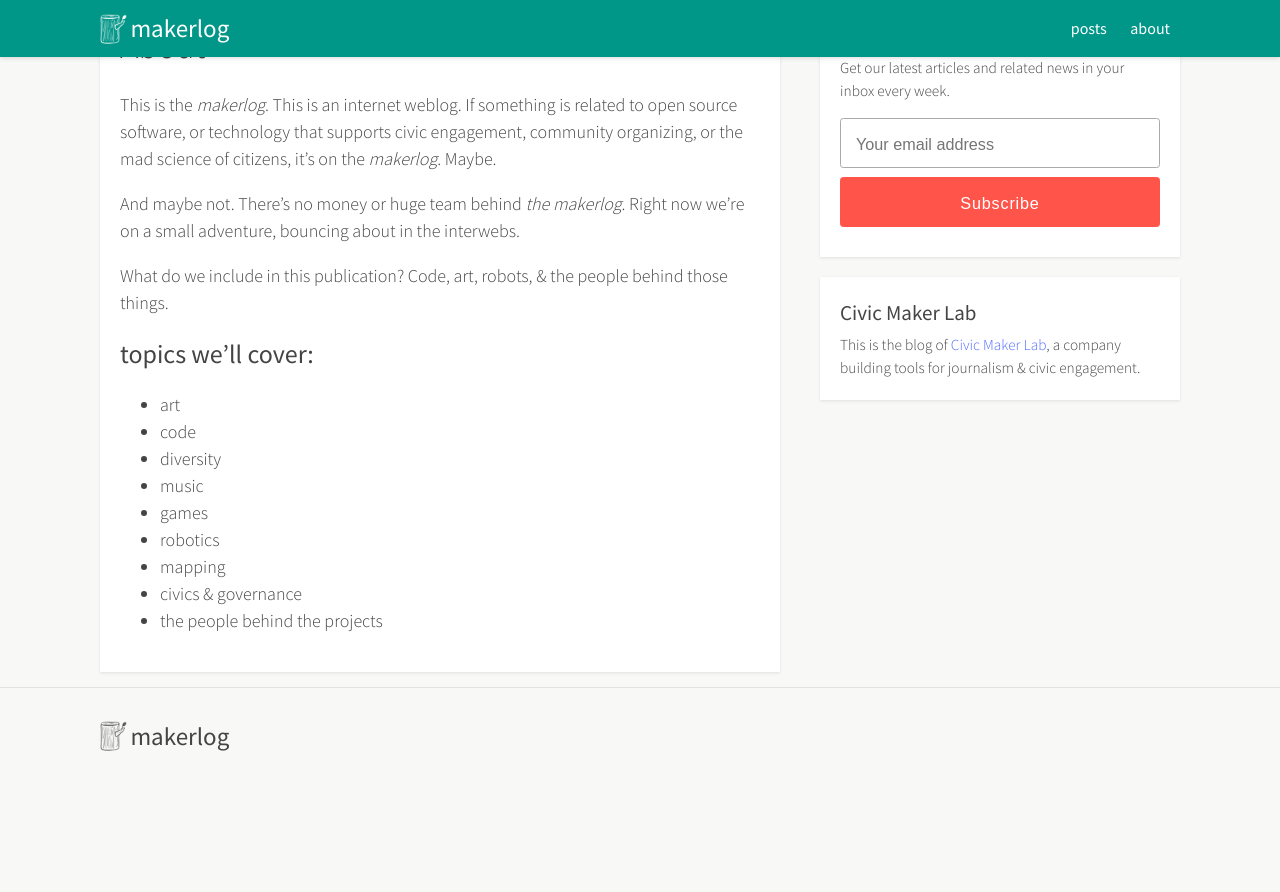
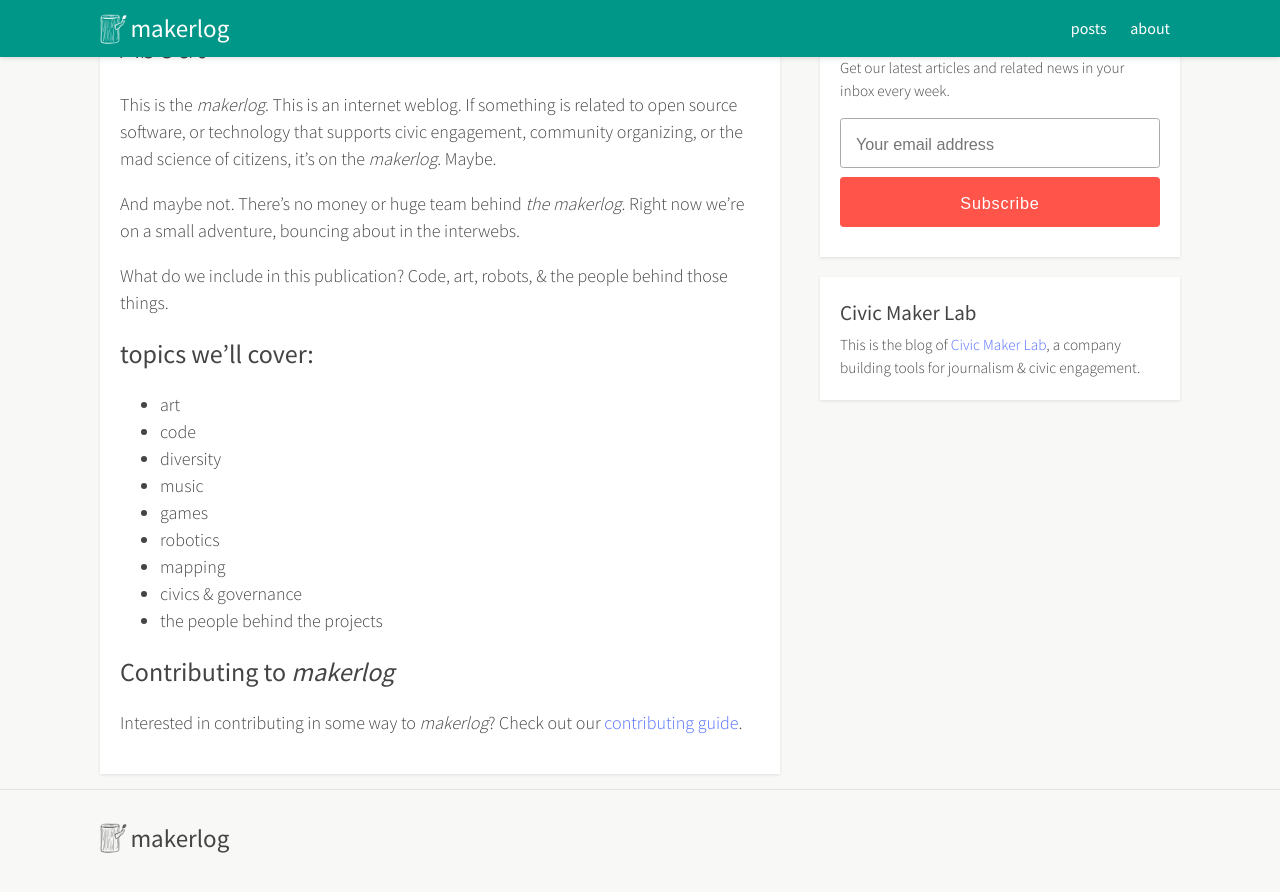
Before and after one commit to cityarcade/makerlog.org, a Jekyll site: the page built from pages/about.md, in a window 1280 px wide and 900 px high, scrolled down 100 px. Shown: the top 892 px of the window. Built offline with Jekyll 4.4.1, drawn with Linux system fonts in a browser that asks for light colours; Markdown is read by kramdown in place of the engine named in the settings; comment, search, counter and statistics services are not loaded.

Commit message:
edit about page

```diff
--- a/pages/about.md
+++ b/pages/about.md
@@ -20,3 +20,7 @@ What do we include in this publication? Code, art, robots, & the people behind t
 - mapping
 - civics & governance
 - the people behind the projects
+
+## Contributing to _makerlog_
+
+Interested in contributing in some way to _makerlog_? Check out our [contributing guide](/contributing).
```
